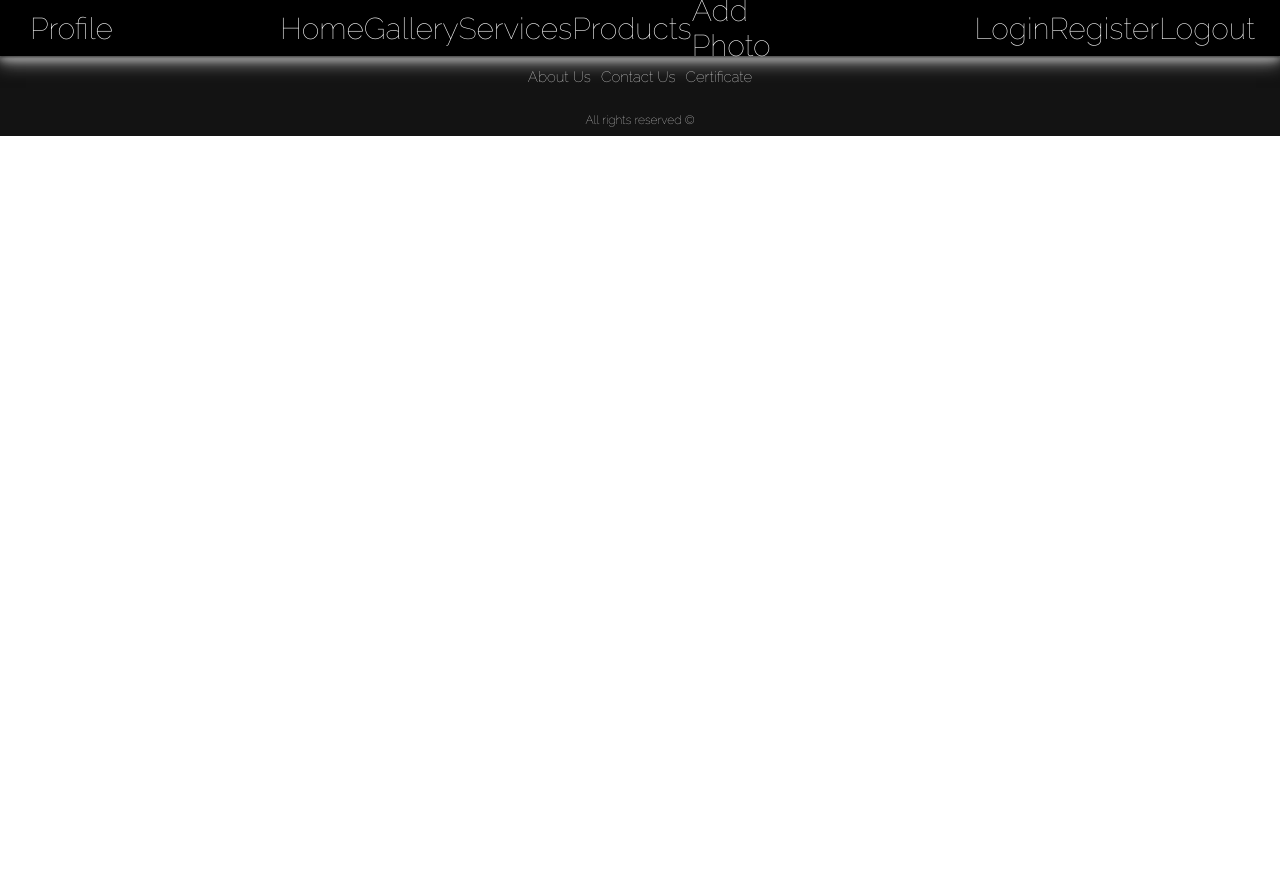
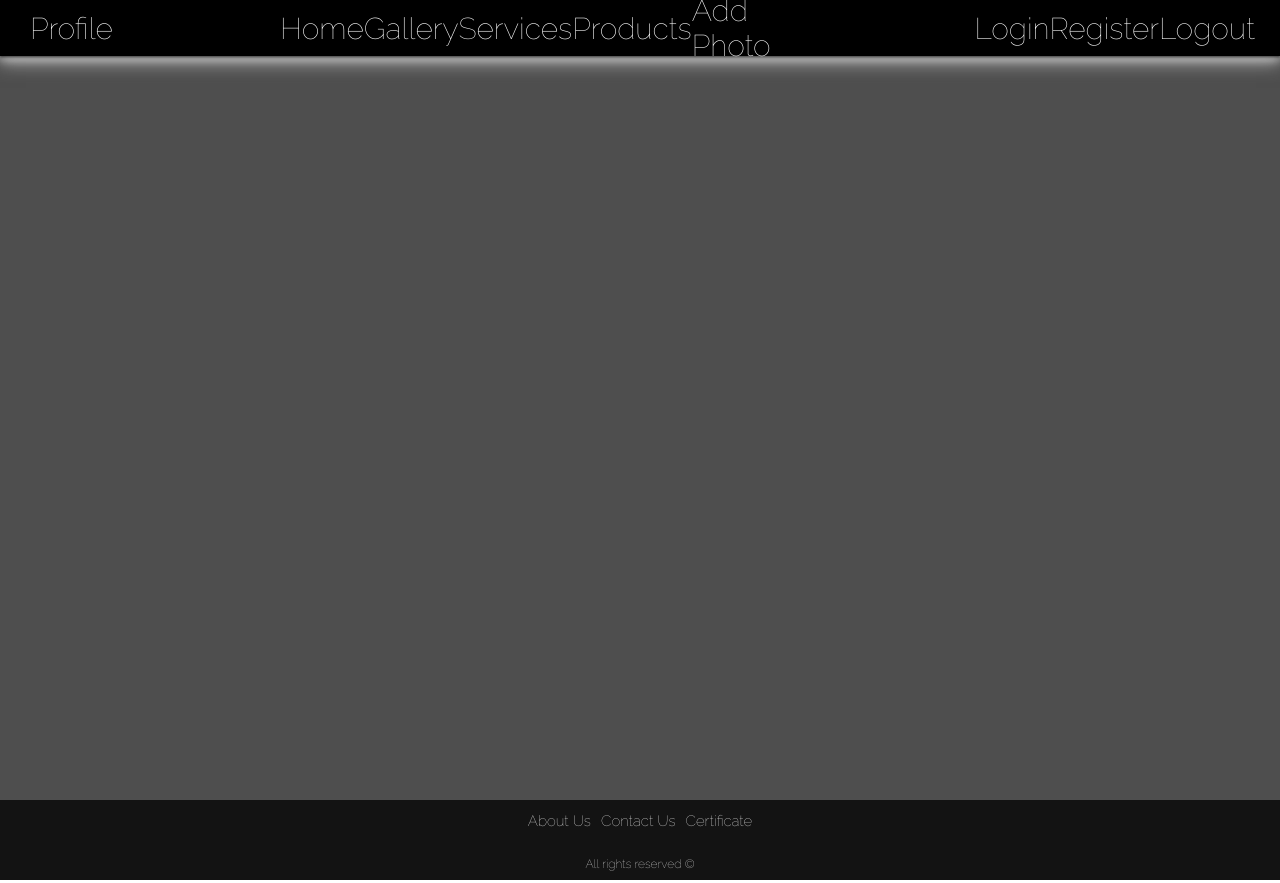
Before and after one commit to superGemHere/Barber-Shop-React, a React (Vite) app in the folder client/: page /gallery/details in a window 1280 px wide. Before the commit the page ends 800 px from the top, so only its background shows below. Built offline with nearby package versions, Linux system fonts and the light colour scheme; a web font is replaced by a local one.

Commit message:
+ galleryDetails component + css

```diff
--- a/client/src/App.jsx
+++ b/client/src/App.jsx
@@ -11,6 +11,7 @@ import AboutUs from './components/AboutUs/AboutUs.jsx';
 import ContactUs from './components/ContactUs/ContactUs.jsx';
 import Gallery from './components/Gallery/Gallery.jsx';
 import AddPhoto from './components/AddPhoto/AddPhoto.jsx';
+import GalleryDetails from './components/GalleryDetails/GalleryDetails.jsx';
 
 
 function App() {
@@ -26,6 +27,8 @@ function App() {
       <Route path='/clients-feedback' element={<Login />} />
 					{/* Photo */}
       <Route path='/gallery' element={<Gallery />} />
+      <Route path='/gallery/details/' element={<GalleryDetails />} />
+
       <Route path='/add-photo' element={<AddPhoto />} />
 
                     {/* Footer */}
--- /dev/null
+++ b/client/src/components/GalleryDetails/GalleryDetails.jsx
@@ -0,0 +1,13 @@
+import './galleryDetails.css'
+
+export default function GalleryDetails(){
+
+
+    return(
+        <>
+        <main className="galleryDetails">
+
+        </main>
+        </>
+    );
+}
--- /dev/null
+++ b/client/src/components/GalleryDetails/galleryDetails.css
@@ -0,0 +1,6 @@
+
+
+.galleryDetails{
+    height: 93vh;
+    background-color: rgba(3, 3, 3, 0.7);
+}
```
